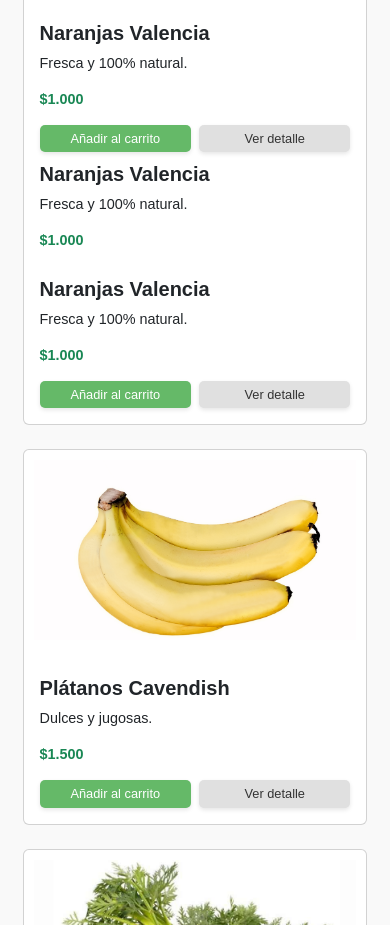
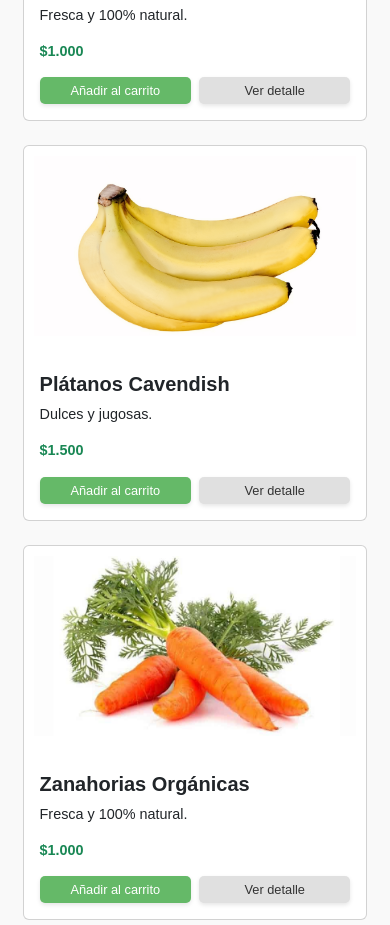
Before and after one commit to Moreella/huerto-hogar-2, a React (Vite) app in the folder frontend/: page /tienda in a window 390 px wide. Shown: the part 1620-2545 px from the top of the page. Built offline with nearby package versions, Linux system fonts and the light colour scheme.

Commit message:
Actualización en Tienda.jsx: mejoras visuales y estructura

```diff
--- a/frontend/src/pages/Tienda.jsx
+++ b/frontend/src/pages/Tienda.jsx
@@ -1,13 +1,9 @@
 import 'bootstrap/dist/css/bootstrap.min.css';
 import 'bootstrap/dist/js/bootstrap.bundle.min.js';
 import '../styles/Tienda.css';
-
-
-import '../styles/style-buttons.css';
-
-
 import '../styles/Card-style.css';
 import Categorias from "../components/Categorias";
+import '../styles/style-buttons.css';
 
 import { useCarrito } from "../context/CarritoContext";
 
@@ -36,17 +32,10 @@ export default function Tienda() {
         </p>
       </section>
 
-
-
-      <section className="row g-4">
-        <div className="col-md-3">
-
-
       <main className="container my-5">
         <Categorias />
         {/* ...resto del contenido */}
       </main>
-
 
       <section className="row g-4 mb-4">
         <h2 className="titulo-seccion mb-4">Todos los productos</h2>
@@ -106,32 +95,6 @@ export default function Tienda() {
                   data-nombre="Naranjas Valencia"
                   data-precio="1000"
                   data-imagen="/img/p2.jpg"
-                    >
-                      Añadir al carrito
-                    </button>
-
-                    <button className="btn btn-ver-detalle flex-fill">
-                      Ver detalle
-                    </button>
-                  </div>
-
-                  <h5 className="card-title">{producto.nombre}</h5>
-                  <p className="card-text">{producto.descripcion}</p>
-                  <p className="fw-bold text-success">
-                    ${producto.precio.toLocaleString("es-CL")}
-                  </p>
-
-                  <h5 className="card-title">Naranjas Valencia</h5>
-                  <p className="card-text">Fresca y 100% natural.</p>
-                  <p className="fw-bold text-success">$1.000</p>
-
-
-                  <div className="d-flex justify-content-between gap-2 mt-auto">
-                    <button
-                      className="btn add-to-cart flex-fill"
-                      data-nombre="Naranjas Valencia"
-                      data-precio="1000"
-                      data-imagen="/img/p1.jpg"
                 >
                   Añadir al carrito
                 </button>
@@ -398,8 +361,6 @@ export default function Tienda() {
           </div>
         </div>
       </section>
-          /</div>
-      </section>
-    </main>
+    </main >
   );
 }
```
Lines whose indentation alone changed are shown as unchanged.
